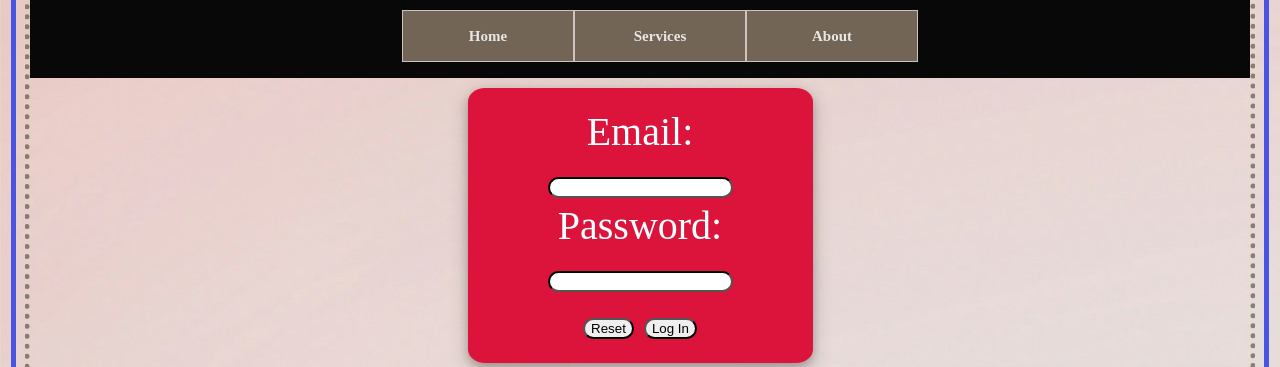
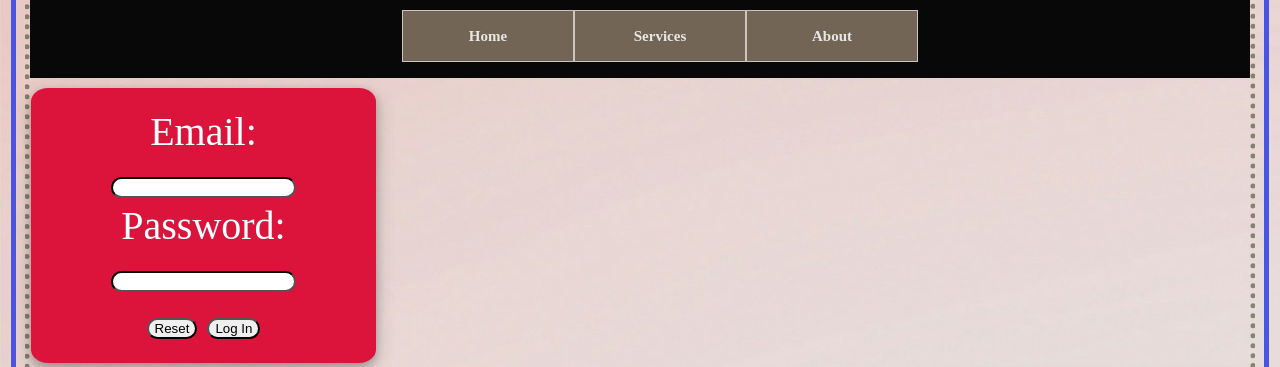
Before and after one commit to labibajharul97-cmyk/First-projact, a plain HTML site: page index.html in a window 1280 px wide. Shown: the part 204-571 px from the top of the page. Drawn offline with nearby package versions, Linux system fonts and the light colour scheme.

Commit message:
Update style.css

```diff
--- a/style.css
+++ b/style.css
@@ -5,7 +5,7 @@ header{ margin-bottom: 10px;
 }
 .navber{
   display: flex;
-  justify-content: center;
+  justify-content:center;
   align-items: center;
 }
 .navber ul{
@@ -131,6 +131,7 @@ line-height: 50px;
   margin-bottom: 10px;
   border-radius: 5%;
   box-shadow:0 4px 8px 0 rgba(0, 0, 0, 0.2),0 6px 20px 0 rgba(0, 0, 0, 0.19) ;
+  margin-left: 1px;
 }
 .log{
  border-color: #000;
```
